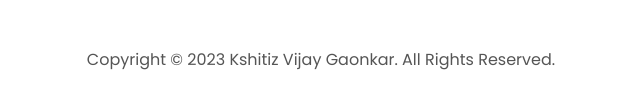
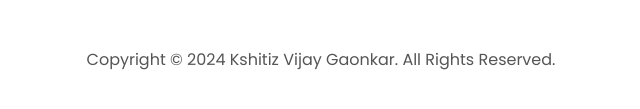
Before and after one commit to KshitizVijayGaonkar/my-portfolio, a plain HTML site: page index.html in a window 1280 px wide. Shown: the part 3572-3681 px from the top of the page, 319-959 px from the left. Drawn offline with Linux system fonts and the light colour scheme.

Commit message:
copyright update

```diff
--- a/index.html
+++ b/index.html
@@ -379,7 +379,7 @@
           </ul>
         </div>
       </nav>
-      <p>Copyright &#169; 2023 Kshitiz Vijay Gaonkar. All Rights Reserved.</p>
+      <p>Copyright &#169; 2024 Kshitiz Vijay Gaonkar. All Rights Reserved.</p>
     </footer>
     <script src="script.js"></script>
   </body>
```
